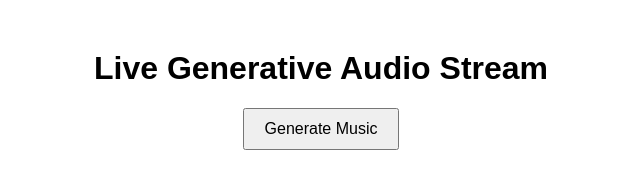
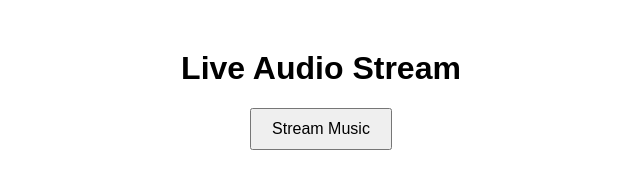
Before and after one commit to joeljandrew/lpa-win, a website: page public/demo.html in a window 1280 px wide. Shown: the whole page, without its empty margins (319-959 px from the left). Drawn offline with nearby package versions, Linux system fonts and the light colour scheme.

Commit message:
update to hls code again

```diff
--- a/public/demo.html
+++ b/public/demo.html
@@ -3,7 +3,7 @@
 <head>
     <meta charset="UTF-8">
     <meta name="viewport" content="width=device-width, initial-scale=1.0">
-    <title>Live Generative Audio Stream</title>
+    <title>Live Audio Stream</title>
     <style>
         body {
             font-family: Arial, sans-serif;
@@ -23,8 +23,8 @@
     <script src="https://cdn.jsdelivr.net/npm/hls.js@latest"></script>
 </head>
 <body>
-    <h1>Live Generative Audio Stream</h1>
-    <button onclick="document.getElementById('player').style.display='block'; this.style.display='none'; initPlayer();">Generate Music</button>
+    <h1>Live Audio Stream</h1>
+    <button onclick="document.getElementById('player').style.display='block'; this.style.display='none'; initPlayer();">Stream Music</button>
     <div id="player">
         <audio id="audioPlayer" controls></audio>
     </div>
```
